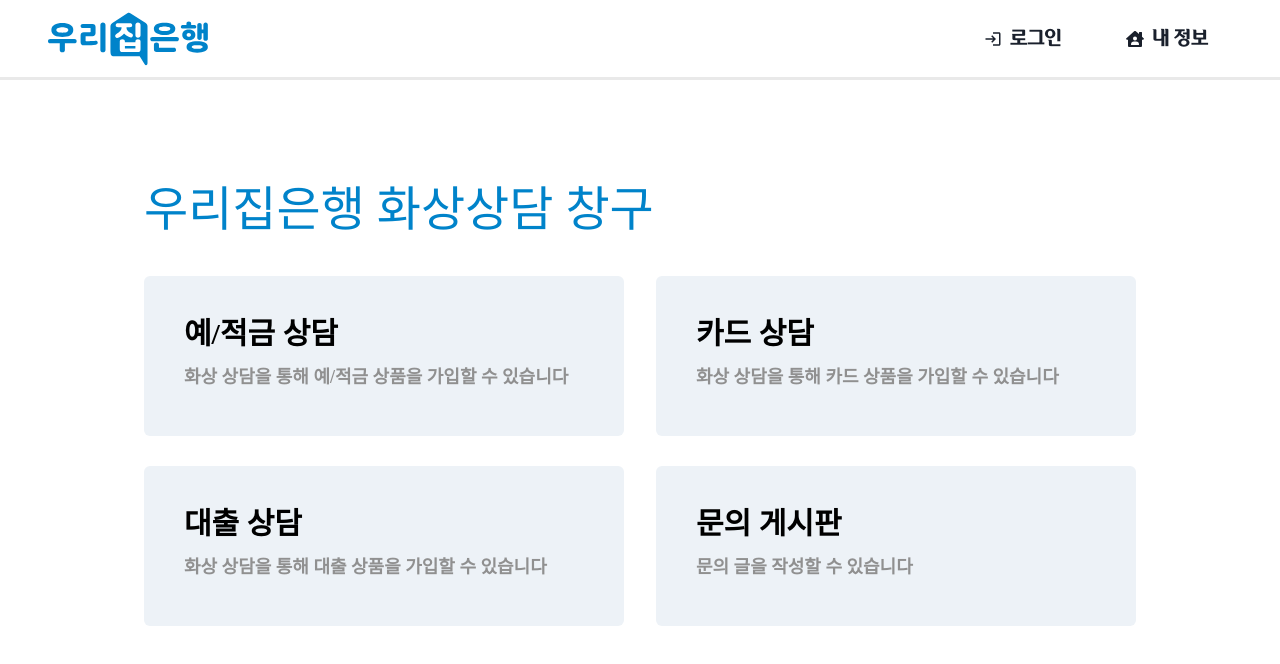
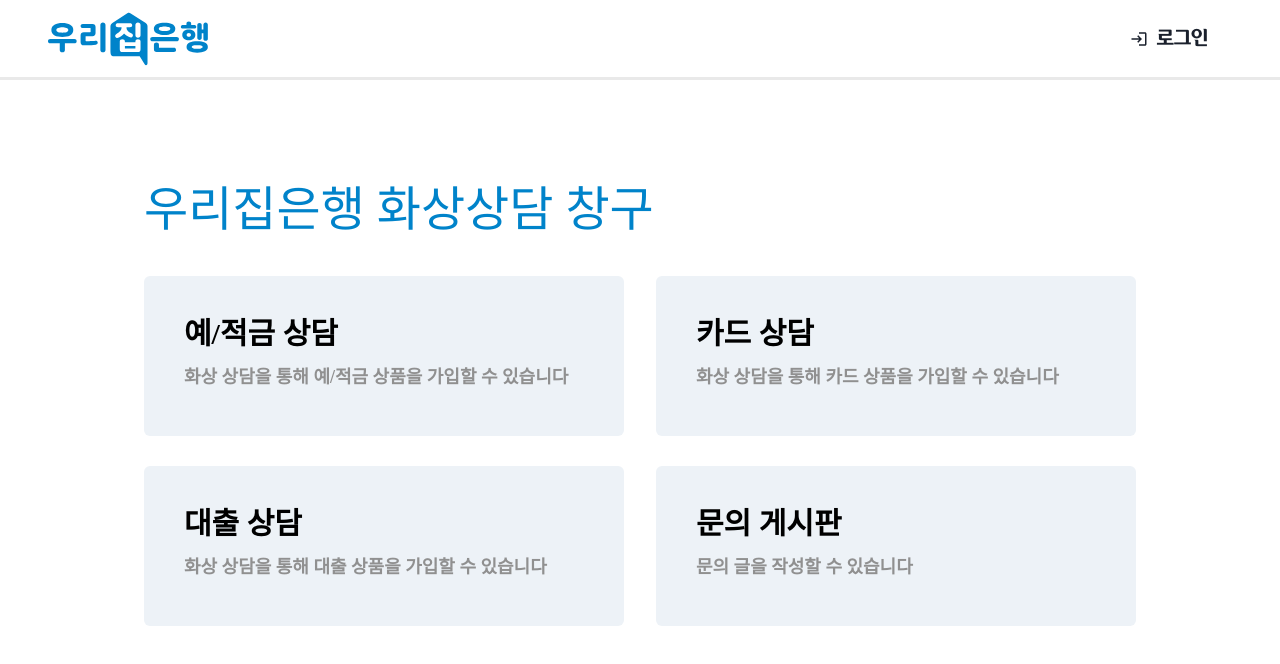
Before and after one commit to woorifisa-projects-2nd/HomeBanker-front, a React app: page / in a window 1280 px wide. Shown: the top 664 px of the page. Built offline with nearby package versions, Linux system fonts and the light colour scheme; no server answers; the HTML template or start-up script is replaced by a standard one.

Commit message:
#21 update: 미로그인, 은행원일 경우 마이페이지 버튼 삭제
로그인하지 않은 유저 또는 은행원은 마이페이지에 접속할 수 없도록 헤더에 버튼을 없앴습니다.

```diff
--- a/src/components/Header.jsx
+++ b/src/components/Header.jsx
@@ -59,10 +59,14 @@ export default function Header() {
                 로그인
               </Button>
             )}
-            <Button leftIcon={<FaHouseUser />} onClick={goMyPage}>
-              {" "}
-              내 정보
-            </Button>
+            {user ? (
+              user.role === "ROLE_CUSTOMER" ? (
+                <Button leftIcon={<FaHouseUser />} onClick={goMyPage}>
+                  {" "}
+                  내 정보
+                </Button>
+              ) : null
+            ) : null}
           </ButtonGroup>
         </Flex>
       </Flex>
```
